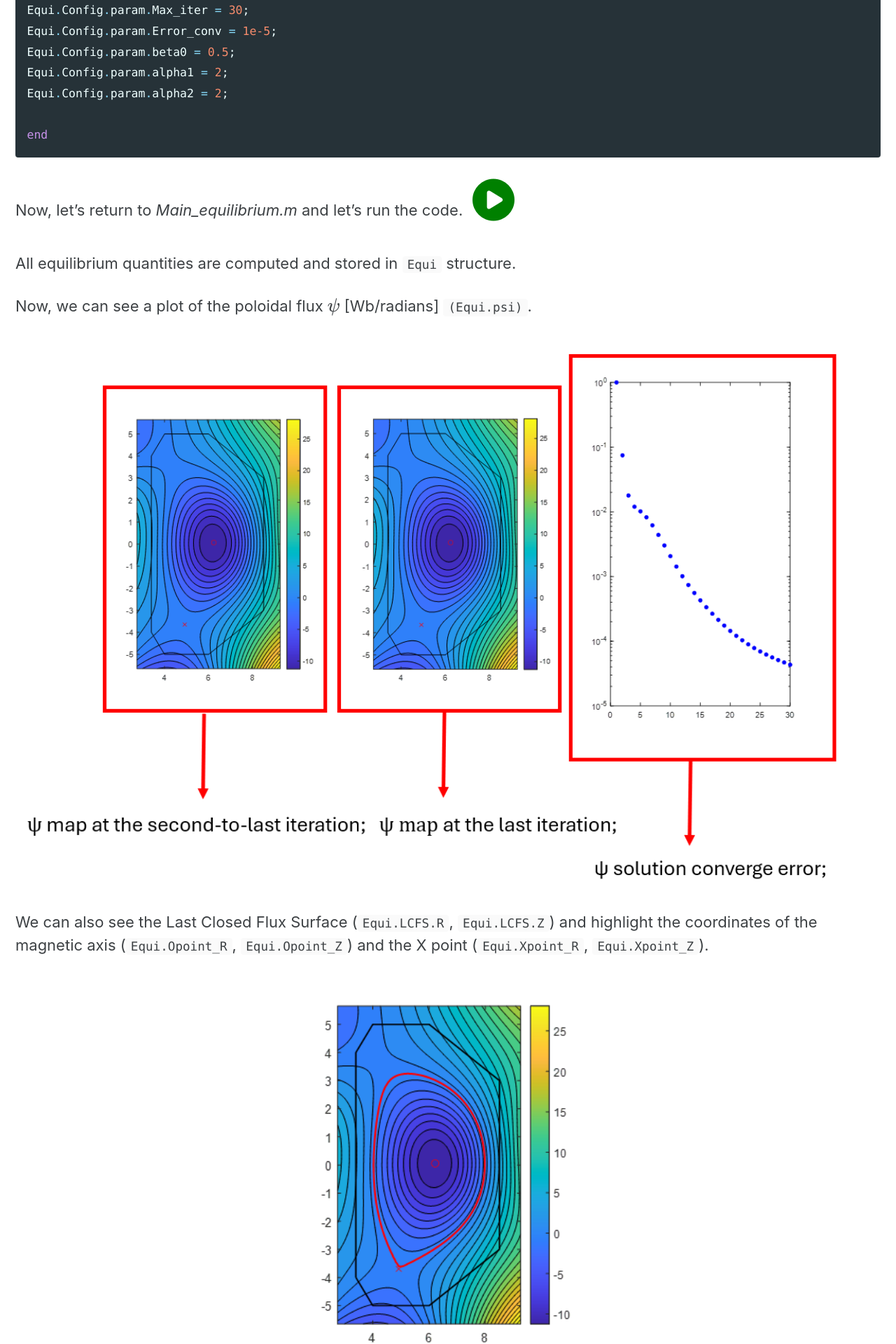
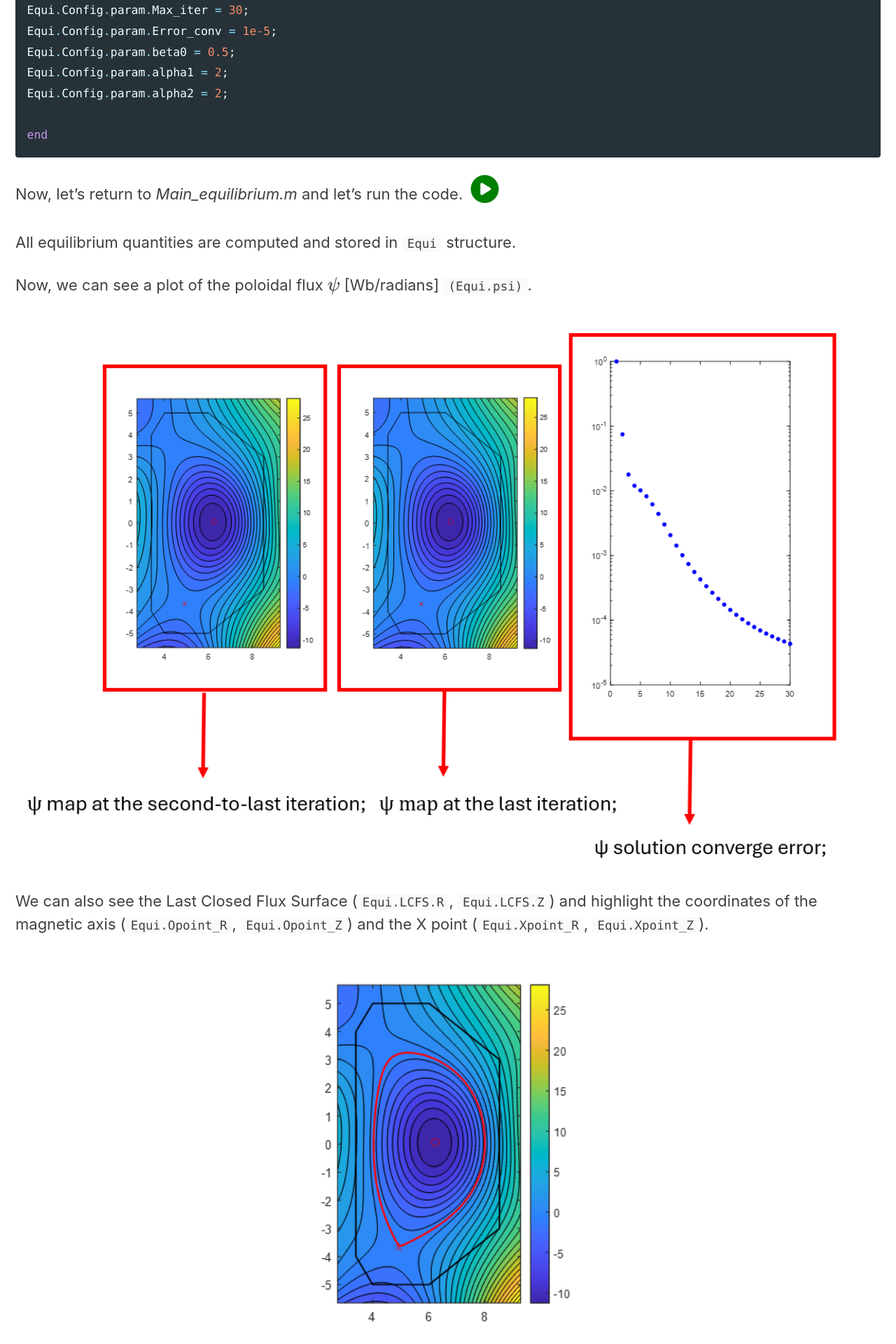
Before and after one commit to GitForTest3141592/TestLab, a Jekyll site: the page built from pages/SimPla_docs.md, in a window 1280 px wide. Shown: the part 3186-5106 px from the top of the page at 70% size. Built offline with Jekyll 4.4.1, drawn with Linux system fonts in a browser that asks for light colours; cached includes are drawn as plain includes.

Commit message:
Update SimPla_docs.md

````diff
--- a/pages/SimPla_docs.md
+++ b/pages/SimPla_docs.md
@@ -97,7 +97,7 @@ end
 ```
 
 Now, let's return to *Main_equilibrium.m* and let's run the code.
-<span style="font-size: 60px; color: green;">
+<span style="font-size: 40px; color: green;">
   <i class="fas fa-play-circle"></i>
 </span>
 
@@ -153,7 +153,7 @@ Here is a basic illustration of all parameters needed for the parametrisation of
   <img src="{{ '/assets/images/SimPla_parametrisation.png' | relative_url }}" alt="Parametrisation" width="60%"/>
 </p>
 
-Cross-section parametrisation:
+**Cross-section parametrisation:**
 
   Normalised Cylindrical Coordinates:
 
````
